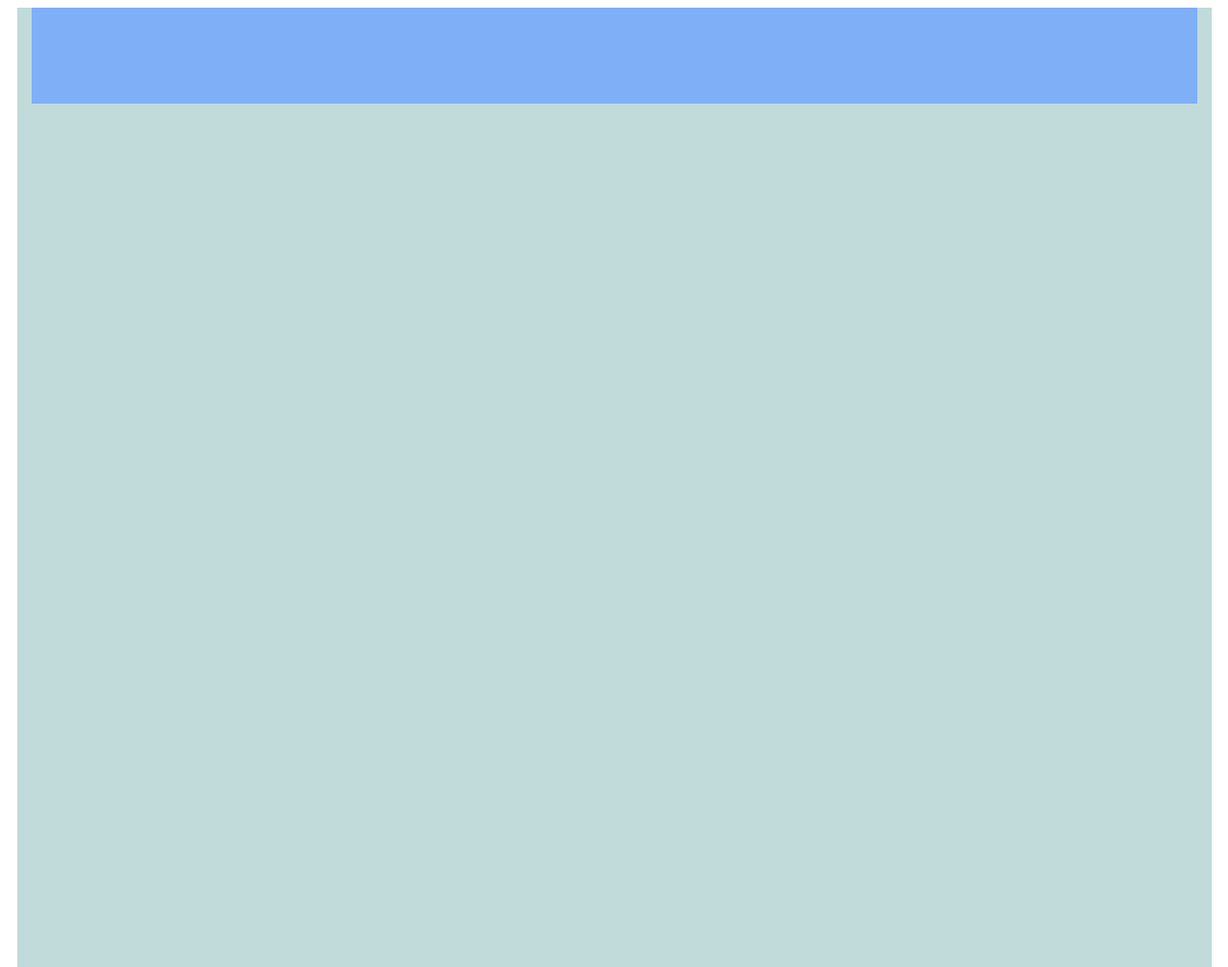
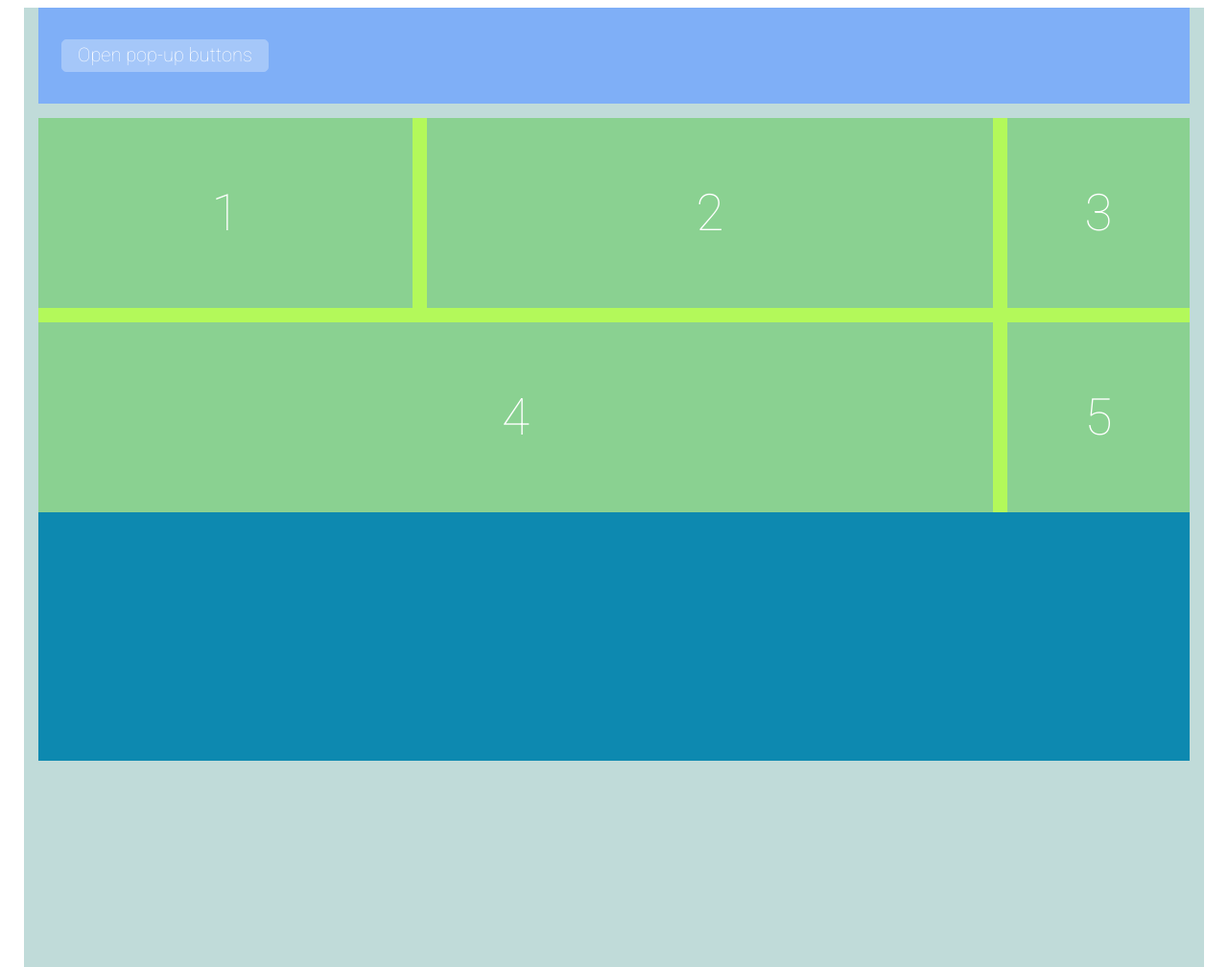
Before and after one commit to AlexBatya/pop-up, a plain HTML site: page public/main.html in a window 1280 px wide. Shown: the whole page at 96% size. Drawn offline with Linux system fonts and the light colour scheme.

Commit message:
'correct'

```diff
--- a/public/main.html
+++ b/public/main.html
@@ -5,13 +5,31 @@
     <meta http-equiv="X-UA-Compatible" content="IE=edge">
     <meta name="viewport" content="width=device-width, initial-scale=1.0">
     <link rel="stylesheet" href="main.css">
+    <link rel="preconnect" href="https://fonts.googleapis.com">
+    <link rel="preconnect" href="https://fonts.gstatic.com" crossorigin>
+    <link href="https://fonts.googleapis.com/css2?family=Permanent+Marker&family=Roboto:wght@100&display=swap" rel="stylesheet">
     <title>pop-up</title>
 </head>
 <body>
-    <div class="container">
-        <div class="block1">
-
+    <article class="container">
+        <header>
+            <button>
+                Open pop-up buttons
+            </button>
+        </header>
+        <div class="blockNumber">
+            <div class="card">1</div>
+            <div class="card">2</div>
+            <div class="card">3</div>
+            <div class="card card4">4</div>
+            <div class="card">5</div>
         </div>
-    </div>
+        <div class="blockGray">
+            <div class="card"></div>
+            <div class="card"></div>
+            <div class="card"></div>
+            <div class="card"></div>
+        </div>
+    </article>
 </body>
 </html>
--- a/public/main.scss
+++ b/public/main.scss
@@ -9,13 +9,57 @@
     // @include text('Roboto',normal,400,20px,23px,#FFFFFF);
 
 .container{
-    width: 1215px;
+    width: 1200px;
     margin: auto;
     padding: 0 15px;
     background: #C0DBD9;
     height: 1000px;
-    & .block1{
+    & header{
         background: #7FAFF7;
         min-height: 100px;
+        display: grid;
+        grid-template-columns:2% 18% 80%;
+        grid-template-rows: 33.33% 33.33% 33.33%;
+        margin-bottom: 15px;
+        & button{
+            @include text('Roboto',normal,400,20px,23px,#FFFFFF);
+            background-color: #A5C7F9;
+            border: solid 1px #A5C7F9;
+            min-height: 30px ;
+            border-radius: 5px;
+            grid-area: 2/2;
+        }
+    }
+    & .blockNumber{
+        display: grid;
+        grid-template-columns: 390px 590px 190px;
+        grid-template-rows: 198px 198px;
+        min-height: 411px;
+        background-color: #B3F95A;
+        gap: 15px;
+        & .card{
+            @include text('Roboto',normal,400,53px,62px,#FFFFFF);
+            border: solid 1px #8AD191;
+            background: #8AD191;
+            display: flex;
+            justify-content: center;
+            align-items: center;
+        }
+        & .card4{
+            grid-column: 1/3;
+            grid-row: 2;
+        }
+    }
+    & .blockGray{
+        display: flex;
+        justify-content: space-between;
+        background-color: #88B5BF;
+        min-height: 259px ;
+        & .card{
+            padding: 30px;
+            // border: solid 1px #0D89B0;
+            background-color: #0D89B0;
+            width: 255px;
+        }
     }
 }
```
Also changed, not shown: public/main.css, 1 other file.
